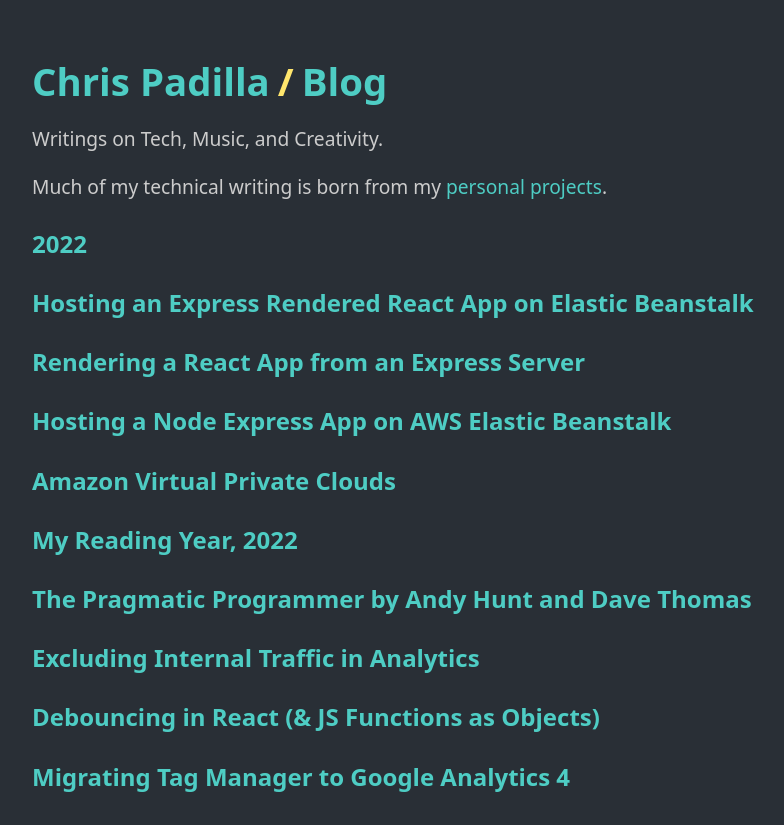
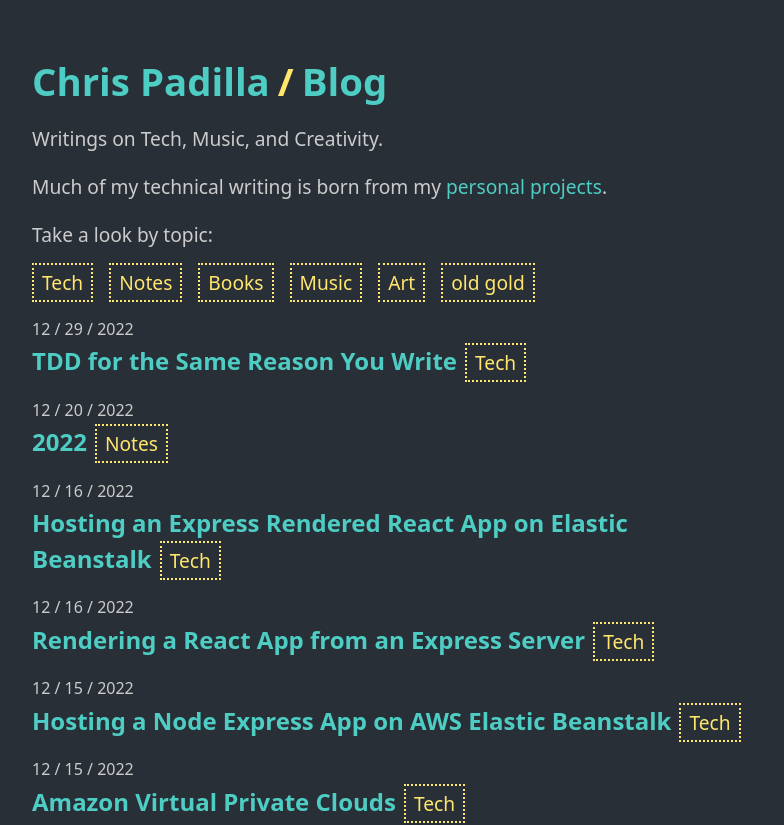
Before and after one commit to cdpadilla42/chrisdpadilla.com, a Next.js app: page /blog in a window 1280 px wide. Shown: the top 825 px of the page, without its empty margins (208-992 px from the left). Built offline with nearby package versions, Linux system fonts and the light colour scheme.

Commit message:
Style and display primary tags. Show date.

```diff
--- a/_posts/sustainingcreativity.md
+++ b/_posts/sustainingcreativity.md
@@ -1,7 +1,7 @@
 ---
 title: Sustaining Creativity
 tags:
-  - Note
+  - Notes
   - Music
   - Art
 date: '2022-11-22T05:35:07.322Z'
--- /dev/null
+++ b/_posts/testingandwriting.md
@@ -0,0 +1,25 @@
+---
+title: TDD for the Same Reason You Write
+tags:
+  - Tech
+  - Testing
+date: '2022-12-29T05:35:07.322Z'
+---
+
+My work as of right now isn't largely Test Driven. The scale I work at isn't as dependent on tests to ensure changes in one area of a codebase is not creating unwanted side effects in another.
+
+*However*, I can't deny the benefits of testing. Of course, having tests in place help solidify the sturdiness of your application. There's a certain reassurance that comes with shipping code that is backed by working tests. Then also while developing, there's a much tighter feedback loop for the coverage areas of your code when refactoring.
+
+Dave Thomas and Andy Hunt in [The Pragmatic Programmer](/pragmaticprogramer) make a much more interesting case: Writing tests leads to writing better code.
+
+I think, largely, there's a parallel here with writing as a mode of thinking.
+
+I mentioned in my [2022 reflection](/2022) that "Articles help solidify knowledge." Put another way, they bring an organization to the otherwise sloshy thought process that our human brain operates under
+
+A quote of a quote: [Chris Coyier](https://chriscoyier.net/2022/12/13/writing-is-the-ticket-to-a-clear-understanding/) links [Mark Brooker](https://brooker.co.za/blog/2022/11/08/writing.html#foot1) on the Magic of Writing with this gist:
+
+>  I find, more often than not, that I understand something much less well when I sit down to write about it than when I’m thinking about it in the shower. In fact, I find that I change my own mind on things a lot when I try write them down
+
+So here's my understanding:
+
+Even if you aren't dependent on the tool of running tests locally and in a CI/CD integration, there are still design benefits to writing tests. Code that doesn't have tests may not be testable, which lends itself to a more interdependent design rather than a modular one.
--- a/components/date-formatter.js
+++ b/components/date-formatter.js
@@ -1,6 +1,6 @@
-import { parseISO, format } from 'date-fns'
+import { parseISO, format } from 'date-fns';
 
 export default function DateFormatter({ dateString }) {
-  const date = parseISO(dateString)
-  return <time dateTime={dateString}>{format(date, 'LLLL	d, yyyy')}</time>
+  const date = parseISO(dateString);
+  return <time dateTime={dateString}>{format(date, 'MM /	d / yyyy')}</time>;
 }
--- a/components/more-stories.js
+++ b/components/more-stories.js
@@ -2,6 +2,7 @@ import Link from 'next/link';
 import PostPreview from '../components/post-preview';
 
 export default function MoreStories({ posts }) {
+  // const primaryTags = tags.filter((tag) => !techTags.includes(tag));
   return (
     <section>
       <div className="heading_flex">
@@ -12,7 +13,7 @@ export default function MoreStories({ posts }) {
           </a>
         </Link>
       </div>
-
+      <ul className="bloglist_index bloglist">
         {posts.slice(0, 6).map((post) => (
           <PostPreview
             key={post.slug}
@@ -22,8 +23,10 @@ export default function MoreStories({ posts }) {
             author={post.author}
             slug={post.slug}
             excerpt={post.excerpt}
+            // tags={(tag) => primaryTags.includes(tag))}
           />
         ))}
+      </ul>
     </section>
   );
 }
--- a/components/post-preview.js
+++ b/components/post-preview.js
@@ -1,7 +1,9 @@
+import PropTypes from 'prop-types';
 import Avatar from '../components/avatar';
 import DateFormatter from '../components/date-formatter';
 import CoverImage from './cover-image';
 import Link from 'next/link';
+import { techTags } from '../lib/minorBlogTags';
 
 export default function PostPreview({
   title,
@@ -9,7 +11,9 @@ export default function PostPreview({
   date,
   excerpt,
   slug,
+  tags,
 }) {
+  console.log(tags);
   return (
     <>
       {/* <div className="article_preview__image_container">
@@ -21,15 +25,32 @@ export default function PostPreview({
           width={556}
         />
       </div> */}
-      <h3>
+      <li className="bloglist_article">
+        <span className="bloglist_article_date">
+          <DateFormatter dateString={date} />
+        </span>
+        <br />
         <Link href={`/${slug}`}>
-          <a>{title}</a>
+          <a className="bloglist_article_title">{title}</a>
         </Link>
-      </h3>
+        <ul className="bloglist_article_tags">
+          {tags.map((tag) => (
+            <li className="bloglist_article_tag">{tag}</li>
+          ))}
+        </ul>
+      </li>
       {/* <div className="text-lg mb-4">
-        <DateFormatter dateString={date} />
+
       </div>
       <p className="text-lg leading-relaxed mb-4">{excerpt}</p> */}
     </>
   );
 }
+
+PostPreview.propTypes = {
+  tags: PropTypes.array,
+};
+
+PostPreview.defaultProps = {
+  tags: [],
+};
--- /dev/null
+++ b/lib/minorBlogTags.js
@@ -0,0 +1,21 @@
+export const techTags = [
+  'Testing',
+  'React',
+  'Node',
+  'AWS',
+  'Architecture',
+  'Analytics',
+  'JavaScript',
+  'Python',
+  'CSS',
+  'MongoDB',
+  'Database',
+  'HTML',
+  'Project',
+  'Backend',
+  'Meta',
+  'Git',
+  'Linux',
+  'Express',
+  'GraphQL',
+];
--- a/package.json
+++ b/package.json
@@ -12,6 +12,7 @@
     "gray-matter": "4.0.3",
     "markdown-to-jsx": "^7.1.7",
     "next": "latest",
+    "prop-types": "^15.8.1",
     "react": "^17.0.2",
     "react-dom": "^17.0.2",
     "remark": "14.0.2",
--- a/pages/[slug].js
+++ b/pages/[slug].js
@@ -8,6 +8,7 @@ import PostTitle from '../components/post-title';
 import Head from 'next/head';
 import PostHeader from '../components/post-header';
 import PostBody from '../components/post-body';
+import Link from 'next/link';
 
 export default function Post({ post, morePosts, preview }) {
   const router = useRouter();
@@ -35,6 +36,14 @@ export default function Post({ post, morePosts, preview }) {
               />
               <PostBody content={post.content} />
             </article>
+            <aside className="article_end">
+              <strong>Thank you for reading!</strong> I'd love to hear your
+              thoughts. Feel free to{' '}
+              <Link href="/contact">
+                <a>drop me a line</a>
+              </Link>
+              !
+            </aside>
             <script src="../"></script>
           </>
         )}
--- a/pages/blog.js
+++ b/pages/blog.js
@@ -7,8 +7,12 @@ import PostPreview from '../components/post-preview';
 import { filterBlogPosts } from '../lib/util';
 import Link from 'next/link';
 import Header from '../components/header';
+import { techTags } from '../lib/minorBlogTags';
 
 export default function Blog({ allPosts, tags }) {
+  console.log(tags);
+  const primaryTags = tags.filter((tag) => !techTags.includes(tag));
+
   return (
     <Layout>
       <Head>
@@ -28,6 +32,13 @@ export default function Blog({ allPosts, tags }) {
           </Link>
           .
         </p>
+        <p>Take a look by topic:</p>
+        <ul className="tagslist">
+          {primaryTags.map((tag) => (
+            <li className="tagslist_tag">{tag}</li>
+          ))}
+        </ul>
+        <ul className="bloglist">
           {allPosts.length > 0 &&
             allPosts.map((post) => (
               <PostPreview
@@ -38,8 +49,10 @@ export default function Blog({ allPosts, tags }) {
                 author={post.author}
                 slug={post.slug}
                 excerpt={post.excerpt}
+                tags={post.tags.filter((tag) => primaryTags.includes(tag))}
               />
             ))}
+        </ul>
       </Container>
     </Layout>
   );
--- a/pages/index.js
+++ b/pages/index.js
@@ -71,7 +71,7 @@ export default function Index({ allPosts, latestAlbum }) {
 }
 
 export async function getServerSideProps() {
-  const allPosts = getAllPosts(['title', 'date', 'slug', 'hidden'], {
+  const allPosts = getAllPosts(['title', 'date', 'slug', 'hidden', 'tags'], {
     filter: filterBlogPosts,
     convertContentToHtml: true,
   });
--- a/styles/index.css
+++ b/styles/index.css
@@ -34,10 +34,6 @@ h2,
 h3 {
   color: var(--yellow);
   line-height: 2.2rem;
-}
-
-h2,
-h3 {
 }
 
 h3 {
@@ -286,3 +282,46 @@ article h1 {
     margin-top: 0;
   }
 }
+
+.bloglist,
+.bloglist_article_tags,
+.tagslist {
+  list-style-type: none;
+  margin: 0;
+  padding: 0;
+}
+
+.bloglist_article {
+  margin: 1rem 0;
+}
+
+.bloglist_article_title {
+  font-size: 1.5rem;
+  line-height: 2.2rem;
+  font-weight: bold;
+  margin-right: 0.5rem;
+}
+
+.bloglist_article_date {
+  font-size: 1rem;
+}
+
+.bloglist_article_tags {
+  display: inline;
+}
+.bloglist_article_tag,
+.tagslist_tag {
+  display: inline;
+  margin: 0 1rem 0 0;
+  padding: 0.25rem 0.5rem;
+  color: var(--yellow);
+  border: 2px dotted var(--yellow);
+}
+
+.article_end {
+  margin-top: 4rem;
+}
+
+.bloglist_index li:first-child {
+  margin-top: 0;
+}
```
Also changed, not shown: 1 other file (tests, documents, lock files or other folders). Lines whose indentation alone changed are shown as unchanged.
